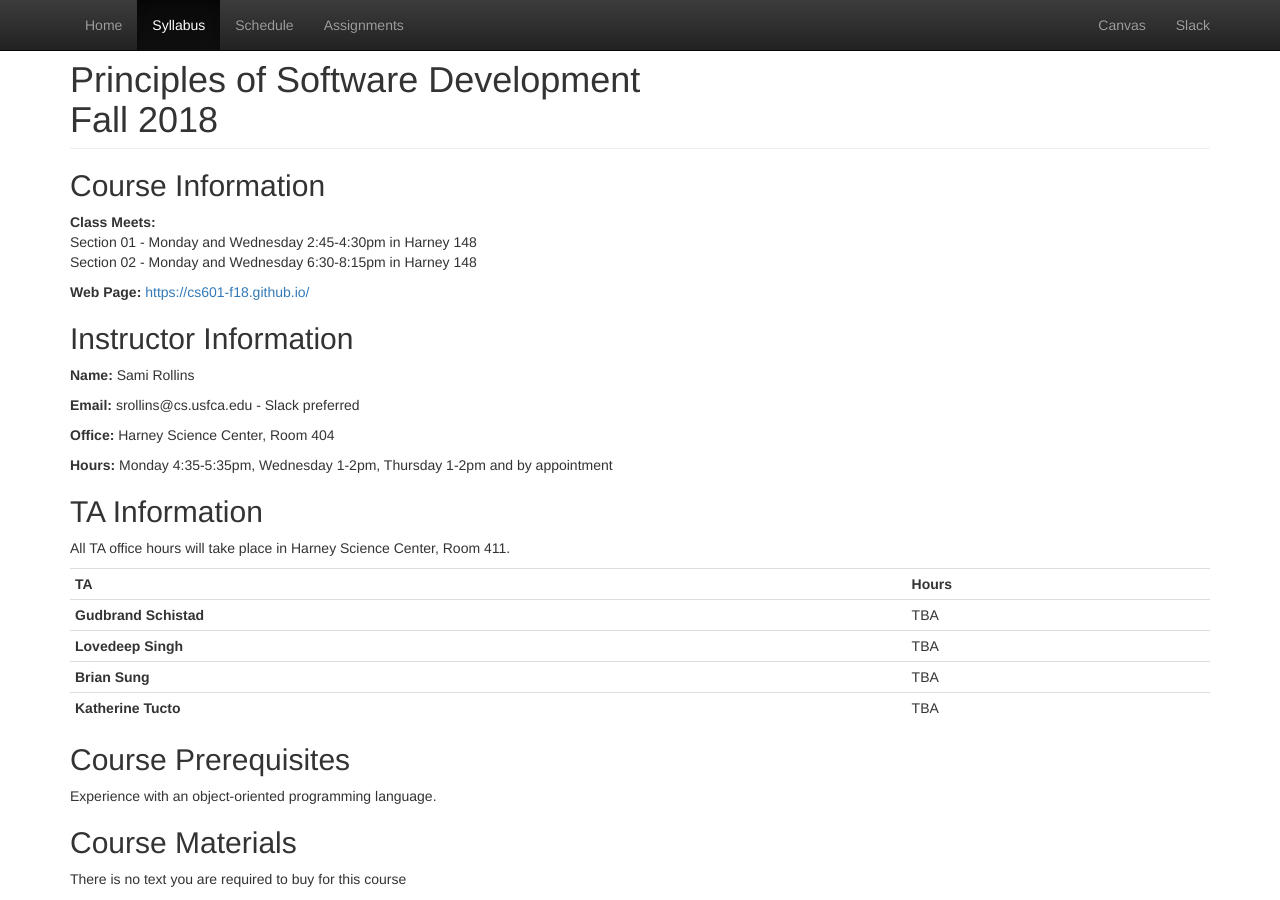
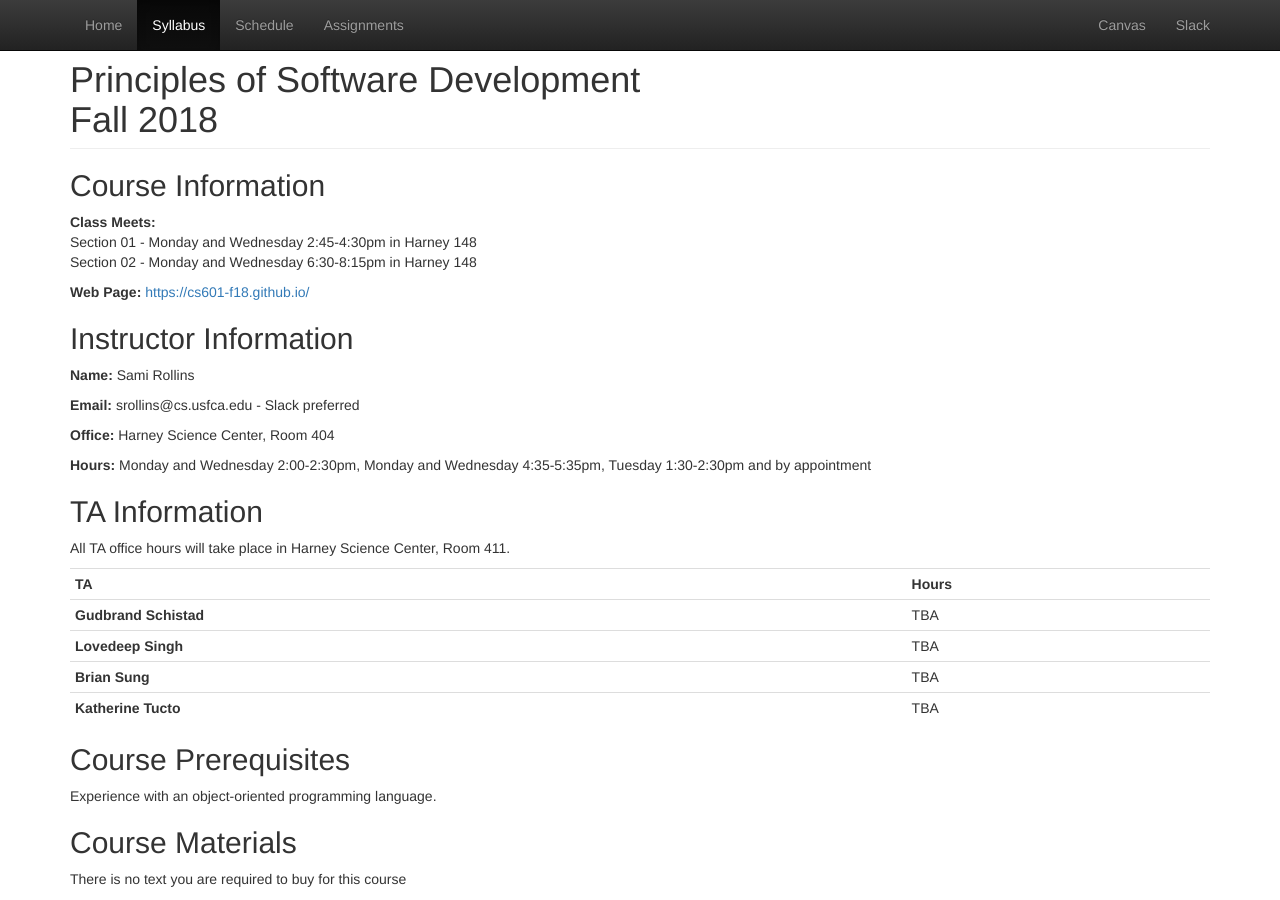
Before and after one commit to CS601-F18/cs601-f18.github.io, a Jekyll site: the page built from syllabus.html, in a window 1280 px wide and 900 px high. Built offline with Jekyll 4.4.1, drawn with Linux system fonts in a browser that asks for light colours.

Commit message:
update office hours

```diff
--- a/syllabus.html
+++ b/syllabus.html
@@ -18,7 +18,7 @@ title: Syllabus
  <p><strong>Name:</strong> Sami Rollins</p>
  <p><strong>Email:</strong> srollins@cs.usfca.edu - Slack preferred</p>
  <p><strong>Office:</strong> Harney Science Center, Room 404</p>
- <p><strong>Hours:</strong> Monday 4:35-5:35pm, Wednesday 1-2pm, Thursday 1-2pm and by appointment</p>
+ <p><strong>Hours:</strong> Monday and Wednesday 2:00-2:30pm, Monday and Wednesday 4:35-5:35pm, Tuesday 1:30-2:30pm and by appointment</p>
 
 <h2>TA Information</h2>
 
```
